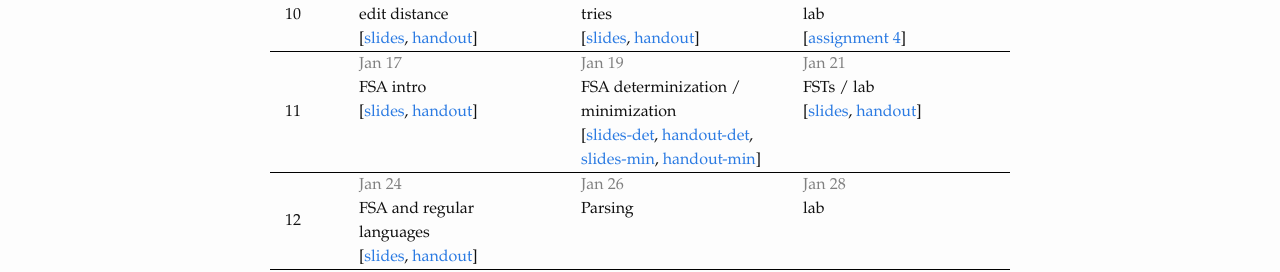
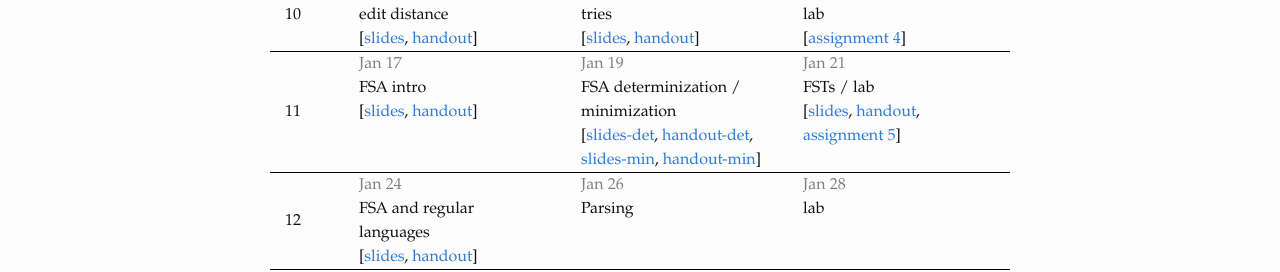
Before and after one commit to dsacl3-2021/dsacl3-2021.github.io, a Jekyll site: the page built from lectures.md, in a window 1280 px wide. Shown: the part 1105-1377 px from the top of the page. Built offline with Jekyll 4.4.1, drawn with Linux system fonts in a browser that asks for light colours.

Commit message:
A5 link.

```diff
--- a/_data/schedule.yml
+++ b/_data/schedule.yml
@@ -166,6 +166,7 @@
       links:
         slides: slides/fst.pdf
         handout: slides/fst-handout.pdf
+        assignment 5: a5/
 - week: "12"
   dates:
     Jan 24:
```
